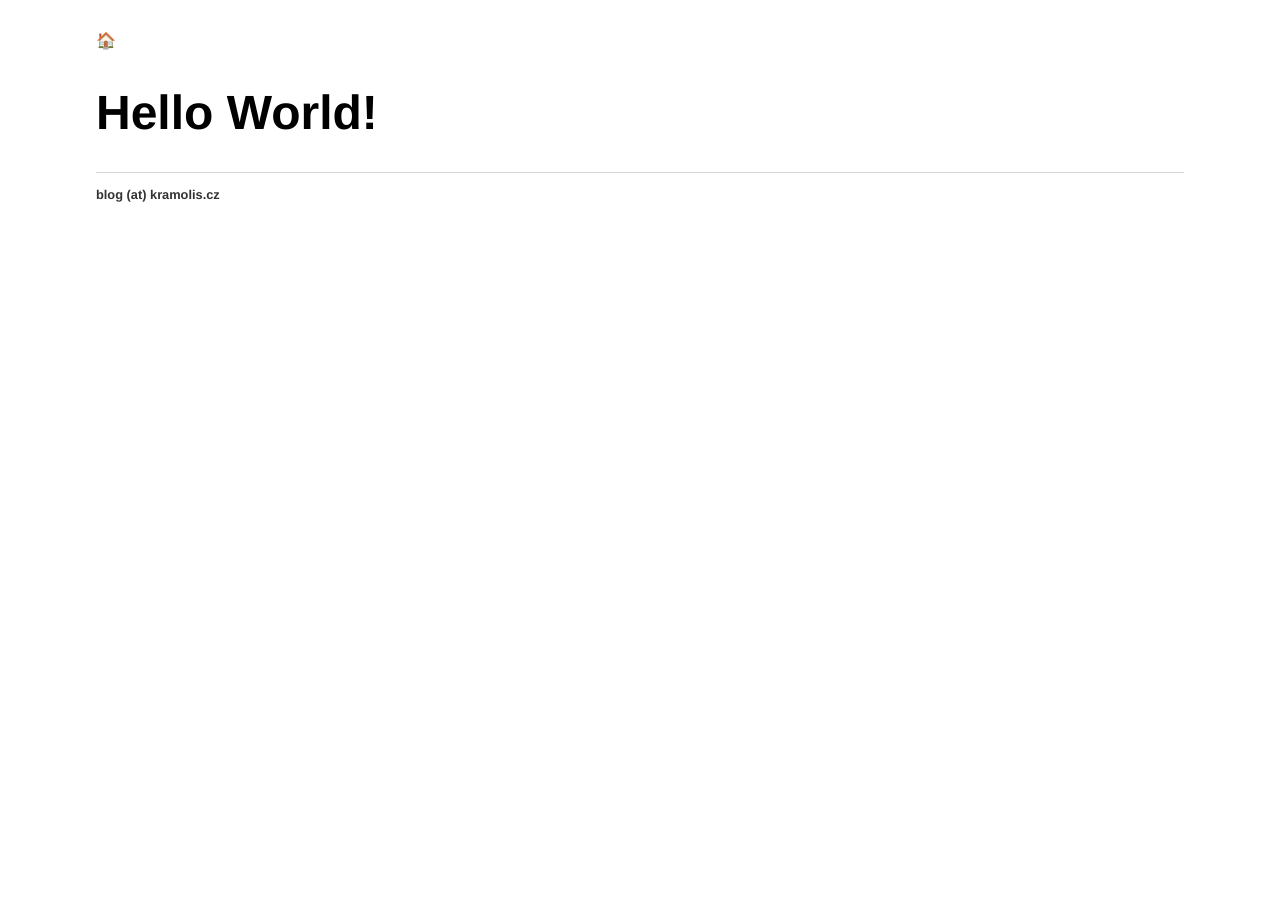
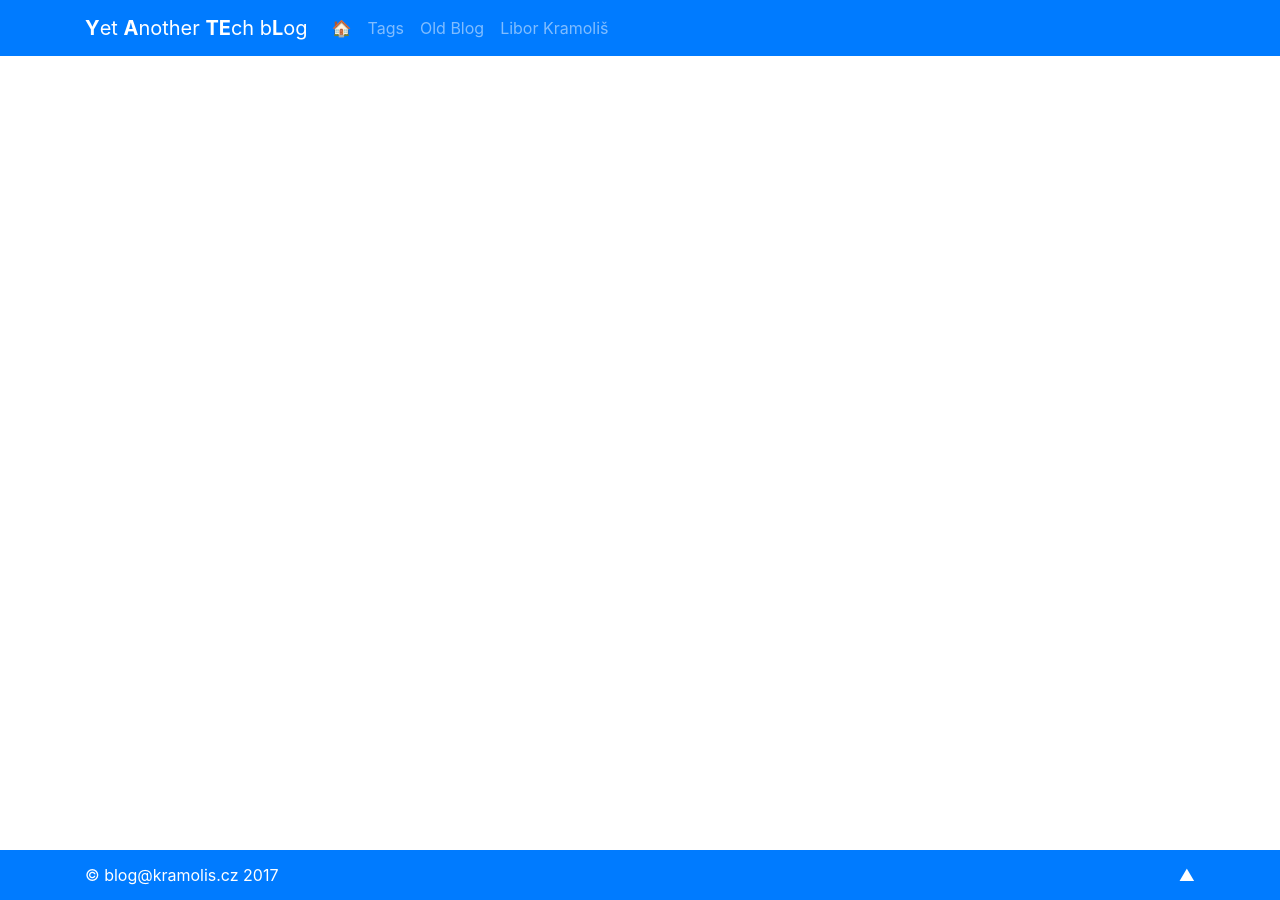
Before and after one commit to shamoh/pages-blog, a Jekyll site: the page built from index.html, in a window 1280 px wide. Built offline with Jekyll 4.4.1, drawn with Linux system fonts in a browser that asks for light colours; nearby versions of some CDN libraries.

Commit message:
Style applied.

```diff
--- a/404.html
+++ b/404.html
@@ -1,8 +1,8 @@
 ---
 layout: default
-title: Home
+title: Page Not Found
 ---
 
 <div>
-  Stánka nenalezena.
+  Page Not Found.
 </div>
--- a/_config.yml
+++ b/_config.yml
@@ -1,2 +1,11 @@
 markdown: kramdown
-exclude: [vendor]
+exclude:
+  - create-thumbnails.bat
+  - README.md
+  - vendor
+
+title: 'Yet Another TEch bLog'
+# encode: http://wbwip.com/wbw/emailencoder.html
+email: '&#098;&#108;&#111;&#103;&#064;&#107;&#114;&#097;&#109;&#111;&#108;&#105;&#115;&#046;&#099;&#122;'
+
+#excerpt_separator: <!--more-->
--- a/_layouts/default.html
+++ b/_layouts/default.html
@@ -1,5 +1,5 @@
 <!DOCTYPE html>
-<html>
+<html lang="cs">
 <head>
   <!-- Global site tag (gtag.js) - Google Analytics -->
   <script async src="https://www.googletagmanager.com/gtag/js?id=UA-3088225-6"></script>
@@ -11,26 +11,67 @@
     gtag('config', 'UA-3088225-6');
   </script>
 
-    <title>{{ page.title }} :: Yet Another TEch bLog</title>
-    <link rel="stylesheet" type="text/css" href="/css/main.css">
+  <title>{{ page.title }} :: {{ site.title }}</title>
+  <!-- Required meta tags -->
+  <meta charset="utf-8">
+  <meta name="viewport" content="width=device-width, initial-scale=1, shrink-to-fit=no">
+  <meta name="description" content="Personal blog of Libor, Libor Kramoliš.">
+  <meta name="keywords" content="blog">
+  <meta name="author" content="Libor Kramoliš">
+
+  <link rel="stylesheet" href="https://maxcdn.bootstrapcdn.com/bootstrap/4.0.0-beta.2/css/bootstrap.min.css" integrity="sha384-PsH8R72JQ3SOdhVi3uxftmaW6Vc51MKb0q5P2rRUpPvrszuE4W1povHYgTpBfshb" crossorigin="anonymous">
+  <link rel="stylesheet" href="/css/main.css">
 </head>
 
 <body>
-    <nav>
-<ul>
-  <li><a href="/">&#x1F3E0;</a></li>
+  <nav class="navbar navbar-expand-sm navbar-dark bg-primary sticky-top">
+    <div class="container">
+      <a class="navbar-brand" href="/"><strong>Y</strong>et <strong>A</strong>nother <strong>TE</strong>ch b<strong>L</strong>og</a>
+      <button class="navbar-toggler" type="button" data-toggle="collapse" data-target="#navbarCollapse" aria-controls="navbarCollapse" aria-expanded="false" aria-label="Toggle navigation">
+        <span class="navbar-toggler-icon"></span>
+      </button>
+      <div class="collapse navbar-collapse" id="navbarCollapse">
+        <ul class="navbar-nav mr-auto">
+          {% for item in site.data.menu.items %}
+            {% assign active = false %}
+            {% if item.url == '/' %}
+              {% if page.url == '/' %}
+                {% assign active = true %}
+              {% elsif page.url == '/' %}
+                {% assign active = true %}
+              {% endif %}
+            {% else %}
+              {% if page.url contains item.url %}
+                {% assign active = true %}
+              {% endif %}
+            {% endif %}
+            <li class="nav-item {% if active %}active{% endif %}">
+              <a class="nav-link" href="{{ item.url }}">{{ item.title }}{% if active %}<span class="sr-only">(current){%endif %}</a>
+            </li>
+          {% endfor %}
         </ul>
+      </div>
+    </div>
   </nav>
 
-<div class="container">
+  <div role="main" class="container">
     {{ content }}
   </div>
 
-  <footer>
-   <ul>
-     <li>blog (at) kramolis.cz</li>
-   </ul>
+  <footer class="bg-primary text-white footer">
+    <div class="container">
+      <span class="float-right">
+        <a href="#top" class="text-white">&#x25B2;</a>
+      </span>
+      <span>
+        &#x00A9; {{ site.email }} 2017
+      </span>
+    </div>
   </footer>
+
+  <!-- jQuery first, then Popper.js, then Bootstrap JS -->
+  <script src="https://code.jquery.com/jquery-3.2.1.slim.min.js" integrity="sha384-KJ3o2DKtIkvYIK3UENzmM7KCkRr/rE9/Qpg6aAZGJwFDMVNA/GpGFF93hXpG5KkN" crossorigin="anonymous"></script>
+  <script src="https://cdnjs.cloudflare.com/ajax/libs/popper.js/1.12.3/umd/popper.min.js" integrity="sha384-vFJXuSJphROIrBnz7yo7oB41mKfc8JzQZiCq4NCceLEaO4IHwicKwpJf9c9IpFgh" crossorigin="anonymous"></script>
+  <script src="https://maxcdn.bootstrapcdn.com/bootstrap/4.0.0-beta.2/js/bootstrap.min.js" integrity="sha384-alpBpkh1PFOepccYVYDB4do5UnbKysX5WZXm3XxPqe5iKTfUKjNkCk9SaVuEZflJ" crossorigin="anonymous"></script>
 </body>
-
 </html>
--- a/css/main.css
+++ b/css/main.css
@@ -1,29 +1,41 @@
-body { margin: 30px auto; width: 85%; }
+code {
+  font-size: 80%;
+}
 
-a { text-decoration: none; color: #999; }
-a:hover { text-decoration: none; color: #990f26; }
+html {
+  position: relative;
+  min-height: 100%;
+}
 
-p, ul { font-size: 1.5em; line-height: 1.4em; color: #333; }
+body {
+  margin-bottom: 60px; /* Margin bottom by footer height */
+}
 
-h1, h2, h3, h4 { font-family: 'Helvetica', 'Arial', 'Sans-Serif'; }
-h1 { font-size: 3em;  }
-h2 { font-size: 2.7em; }
-h3 { font-size: 2.3em; }
-h4 { font-size: 1.9em; }
+nav {
+  margin-bottom: 10px;
+}
 
-nav ul, footer ul { font-size: 1em; font-family: 'Helvetica', 'Arial', 'Sans-Serif'; padding: 0px; list-style: none; font-weight: bold; }
-nav ul li, footer ul li { display: inline; margin-right: 20px; }
+.footer {
+  position: absolute;
+  bottom: 0;
+  width: 100%;
+  height: 50px; /* Set the fixed height of the footer here */
+  line-height: 50px; /* Vertically center the text there */
+}
 
-footer { border-top: 1px solid #d5d5d5; font-size: .8em; }
+.card {
+  margin: 6px;
+}
 
-/* Blog */
-ul.posts { margin: 20px auto 40px; font-size: 1.5em; }
-ul.posts li { list-style: none; }
+.media {
+  margin-bottom: 10px;
+}
 
-/* CV */
-.cv { margin: 0px 0px 60px; }
-.cv h1 { font-size: 3em; }
-.cv h2 { font-size: 2em; }
-.cv address, .cv .download { font-family: 'Helvetica', 'Arial', 'Sans-Serif'; }
-.cv address, .cv p { font-size: 1.2em; }
-.cv .download { float: right; font-size: .8em; text-transform: uppercase; }
+.photo-gallery li {
+	display: inline-block;
+  margin-bottom: 4px;
+}
+
+.photo-gallery li img {
+  height: 240px;
+}
--- a/index.html
+++ b/index.html
@@ -1,8 +1,17 @@
 ---
 layout: default
-title: Home Sweet Home
+title: Home
 ---
 
-<div>
-	<h1>Hello World!</h1>
+<div class="container">
+	<ul>
+		{% for post in site.posts %}
+			<li><small>[ {{ post.date | date: '%B %d, %Y' }} ]</small> <a href="{{ post.url }}">{{ post.title }}</a>
+				{% for tag in post.tags %}
+				  <a href="/tags.html#{{ tag }}" class="badge badge-pill badge-light">{{ tag }}</a>
+				{% endfor %}
+				{{ post.excerpt }}
+			</li>
+		{% endfor %}
+	</ul>
 </div>
```
Also changed, not shown: _data/menu.yaml (added, +11 -0 lines), _layouts/post.html (+21 -3 lines), tags.html (added, +23 -0 lines), README.md, 1 other file. Lines whose indentation alone changed are shown as unchanged.
